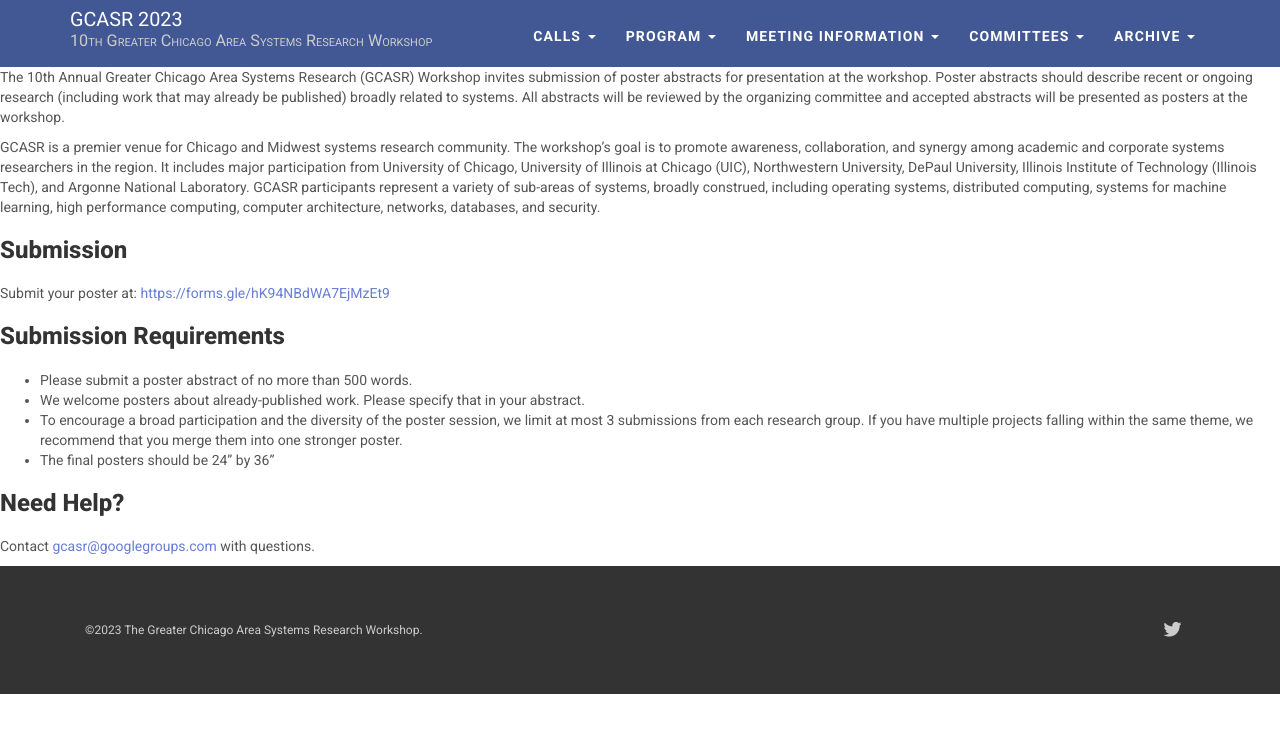
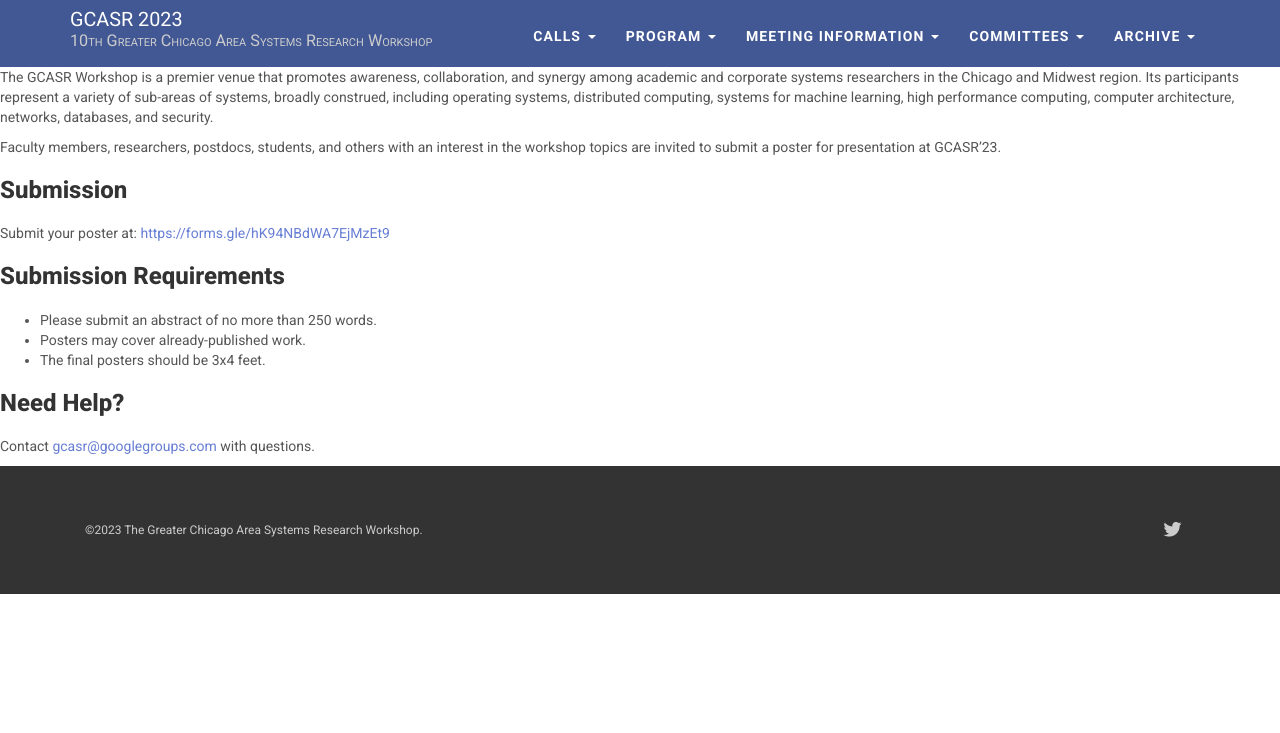
Before and after one commit to gcasr/2025, a Jekyll site: the page built from pages/call_for_posters.md, in a window 1280 px wide. Shown: the top 733 px of the page. Built offline with Jekyll 4.4.1, drawn with Linux system fonts in a browser that asks for light colours; nearby versions of some CDN libraries; our own code applies the rules of GitHub Pages for plain Markdown files; library files that are not in the unit come from our copies.

Commit message:
Call for posters page updated.

```diff
--- a/pages/call_for_posters.md
+++ b/pages/call_for_posters.md
@@ -1,6 +1,6 @@
-The 10th Annual Greater Chicago Area Systems Research (GCASR) Workshop invites submission of poster abstracts for presentation at the workshop. Poster abstracts should describe recent or ongoing research (including work that may already be published) broadly related to systems. All abstracts will be reviewed by the organizing committee and accepted abstracts will be presented as posters at the workshop.
+The GCASR Workshop is a premier venue that promotes awareness, collaboration, and synergy among academic and corporate systems researchers in the Chicago and Midwest region. Its participants represent a variety of sub-areas of systems, broadly construed, including operating systems, distributed computing, systems for machine learning, high performance computing, computer architecture, networks, databases, and security.
 
-GCASR is a premier venue for Chicago and Midwest systems research community. The workshop's goal is to promote awareness, collaboration, and synergy among academic and corporate systems researchers in the region. It includes major participation from University of Chicago, University of Illinois at Chicago (UIC), Northwestern University, DePaul University, Illinois Institute of Technology (Illinois Tech), and Argonne National Laboratory. GCASR participants represent a variety of sub-areas of systems, broadly construed, including operating systems, distributed computing, systems for machine learning, high performance computing, computer architecture, networks, databases, and security.
+Faculty members, researchers, postdocs, students, and others with an interest in the workshop topics are invited to submit a poster for presentation at GCASR'23.
 
 ### Submission
 
@@ -8,10 +8,9 @@
 
 ### Submission Requirements
 
-- Please submit a poster abstract of no more than 500 words.
-- We welcome posters about already-published work. Please specify that in your abstract.
-- To encourage a broad participation and the diversity of the poster session, we limit at most 3 submissions from each research group. If you have multiple projects falling within the same theme, we recommend that you merge them into one stronger poster.
-- The final posters should be 24" by 36"
+- Please submit an abstract of no more than 250 words.
+- Posters may cover already-published work.
+- The final posters should be 3x4 feet.
 
 ### Need Help?
 
```
